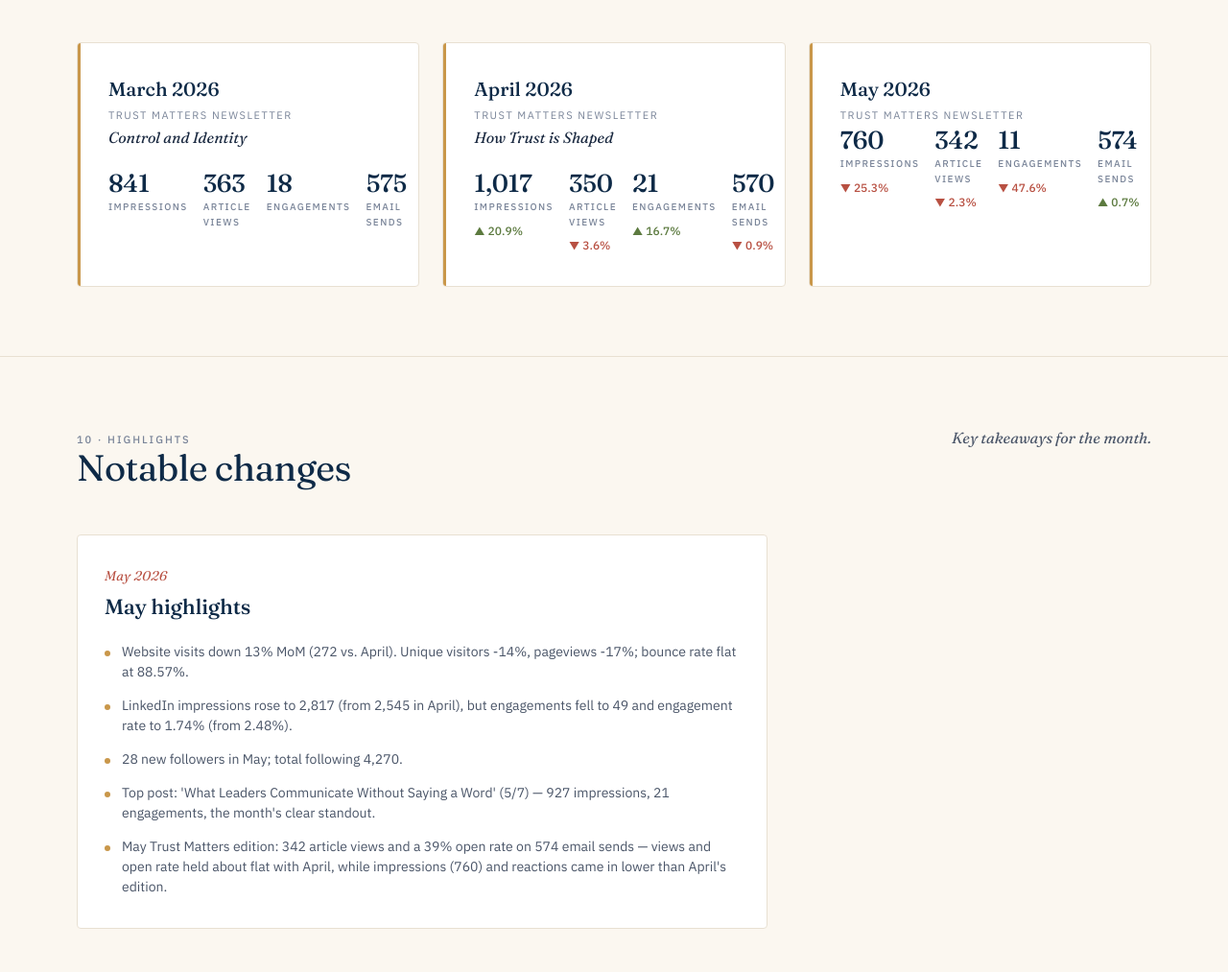
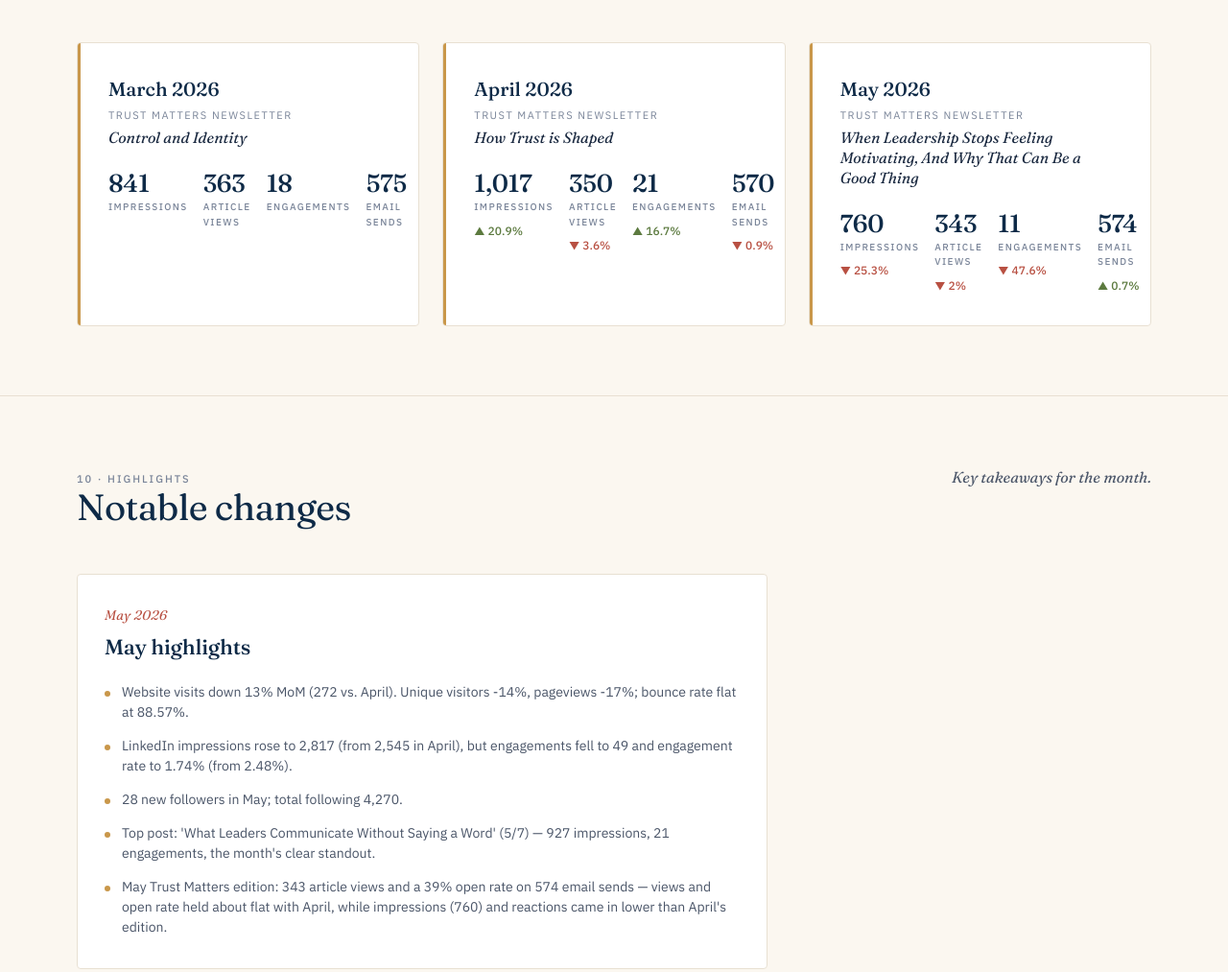
Before and after one commit to lextravaganza/mb-metrics, a plain HTML site: page index.html in a window 1280 px wide. Shown: the part 5224-6237 px from the top of the page at 96% size. Drawn offline with nearby package versions, Linux system fonts and the light colour scheme.

Commit message:
Add files via upload

```diff
--- a/index.html
+++ b/index.html
@@ -1592,10 +1592,9 @@ const METRICS_DATA = {
       },
 
       // May Trust Matters edition (per-article analytics).
-      // editionTitle still needed.
       newsletter: {
-        editionTitle: "",
-        articleViews: 342,
+        editionTitle: "When Leadership Stops Feeling Motivating, And Why That Can Be a Good Thing",
+        articleViews: 343,
         impressions:  760,
         engagements:  11,    // 10 reactions + 1 comment + 0 reposts
         emailSends:   574,
@@ -1652,7 +1651,7 @@ const METRICS_DATA = {
         "LinkedIn impressions rose to 2,817 (from 2,545 in April), but engagements fell to 49 and engagement rate to 1.74% (from 2.48%).",
         "28 new followers in May; total following 4,270.",
         "Top post: 'What Leaders Communicate Without Saying a Word' (5/7) — 927 impressions, 21 engagements, the month's clear standout.",
-        "May Trust Matters edition: 342 article views and a 39% open rate on 574 email sends \u2014 views and open rate held about flat with April, while impressions (760) and reactions came in lower than April's edition."
+        "May Trust Matters edition: 343 article views and a 39% open rate on 574 email sends \u2014 views and open rate held about flat with April, while impressions (760) and reactions came in lower than April's edition."
       ]
     }
   ]
```
